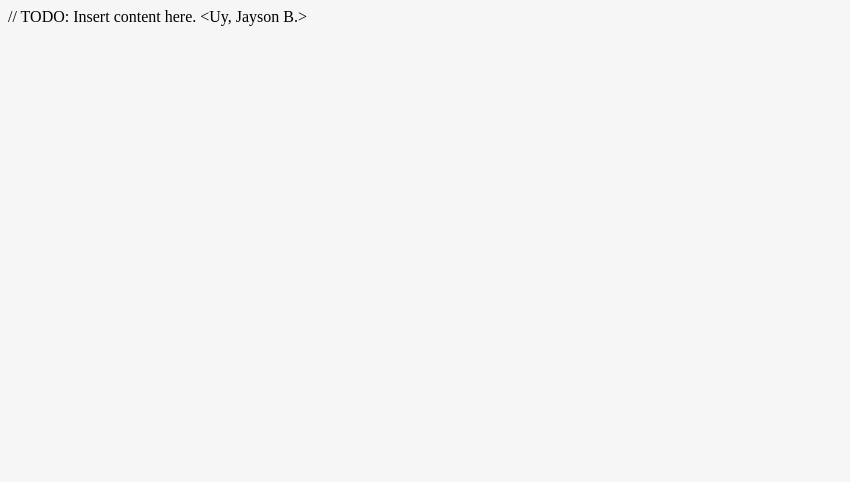
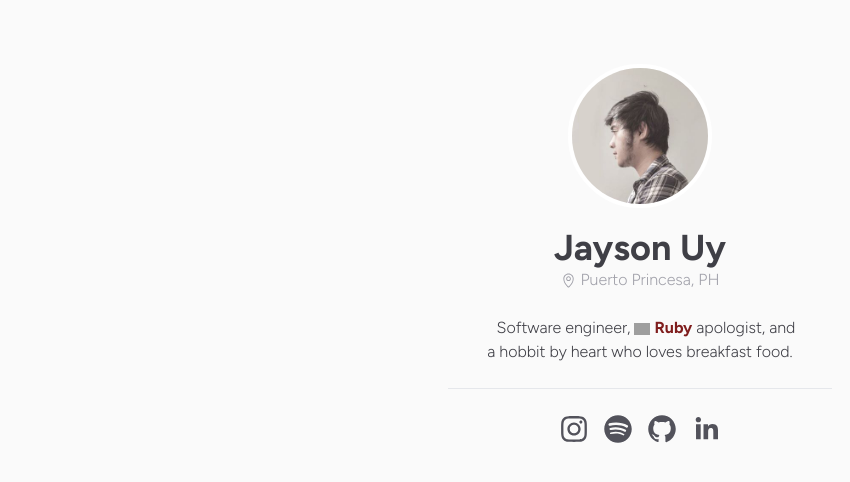
Before and after one commit to jsonb-uy/jsonb-uy.github.io, a plain HTML site: page index.html in a window 1280 px wide. Shown: the whole page, without its empty margins (0-850 px from the left). Drawn offline with Linux system fonts and the light colour scheme; grey boxes are pictures that could not be loaded.

Commit message:
Initial dist deployment

```diff
--- a/index.html
+++ b/index.html
@@ -1,17 +1,65 @@
 <!DOCTYPE html>
 <html>
   <head>
-    <title>// jayson.uy</title>
+    <title># Jayson Uy</title>
+    <meta charset="UTF-8">
+    <meta name="viewport" content="width=device-width, initial-scale=1.0">
+    <meta name="description" content="Jayson Becera Uy. Software engineer based in Palawan, PH.">
+    <link rel="shortcut icon" href="/dist/images/favicon.png" type="image/png">
+    <link rel="icon" href="/dist/images/favicon.png" type="image/png">
+    <link href="/dist/css/main.css" rel="stylesheet">
+    <link rel="preconnect" href="https://fonts.googleapis.com">
+    <link rel="preconnect" href="https://fonts.gstatic.com" crossorigin>
+    <link href="https://fonts.googleapis.com/css2?family=Figtree:wght@300;400;500;600;700&display=swap" rel="stylesheet">
   </head>
-  <style type="text/css">
-    body {
-      background-color: #f6f6f6;
-    }
-  </style>
 
-  <body>
-    <div id="container">
-      // TODO: Insert content here. &lt;Uy, Jayson B.&gt;
-    </div>
+  <!-- just trying out Tailwind :)) -->
+
+  <body class="bg-zinc-50">
+    <header class="grid grid-cols-1 px-5 pt-16 pb-7">
+      <figure class="rounded-full w-36 h-36 overflow-hidden place-self-center border-solid border-4 border-white mb-5 2xl:w-48 2xl:h-48 2xl:border-8">
+        <img src="/dist/images/avatar.jpeg" />
+      </figure>
+      <h1 class="place-self-center text-zinc-700 font-extrabold text-4xl tracking-tighter">Jayson Uy</h1>
+      <h3 class="place-self-center text-zinc-400 font-light text-s tracking-tighter antialiased 2xl:text-xl">
+        <svg viewBox="0 0 4.5 4.5" class="inline-block w-4 fill-zinc-400 2xl:w-5">
+          <use xlink:href="/dist/images/icons.svg#location-icon" width="32" height="32"></use>
+        </svg> Puerto Princesa, PH
+      </h3>
+      <div class="place-self-center mt-6 w-80 text-zinc-700 text-center font-light indent-3 2xl:text-xl 2xl:w-96">
+        Software engineer,
+        <a href="https://www.ruby-lang.org/en/" class="text-red-900 hover:text-red-700 hover:ease-in">
+          <img class="w-4 inline-block" src="https://upload.wikimedia.org/wikipedia/commons/7/73/Ruby_logo.svg"/> <b class="font-bold">Ruby</b>
+        </a> apologist, and a hobbit by heart who loves breakfast food.
+      </div>
+
+      <hr class="place-self-center my-6 w-96"/>
+
+      <div class="place-self-center grid grid-cols-4">
+        <a class="w-8 fill-zinc-600 hover:fill-zinc-900 mx-1.5 2xl:w-10" href="https://www.instagram.com/jsonb.uy/" target="_blank" aria-label="Instagram">
+          <svg viewBox="23 23 64 64">
+            <use xlink:href="/dist/images/icons.svg#instagram-icon" width="110" height="110"></use>
+          </svg>
+        </a>
+
+        <a class="w-8 fill-zinc-600 hover:fill-zinc-900 mx-1.5 2xl:w-10" href="https://open.spotify.com/user/1243326643?si=1279a20905ed4337" target="_blank" aria-label="Spotify">
+          <svg viewBox="23 23 64 64">
+            <use xlink:href="/dist/images/icons.svg#spotify-icon" width="110" height="110"></use>
+          </svg>
+        </a>
+
+        <a class="w-8 fill-zinc-600 hover:fill-zinc-900 mx-1.5 2xl:w-10" href="https://github.com" target="_blank" aria-label="Github">
+          <svg viewBox="23 23 64 64">
+            <use xlink:href="/dist/images/icons.svg#github-icon" width="110" height="110"></use>
+          </svg>
+        </a>
+
+        <a class="w-8 fill-zinc-600 hover:fill-zinc-900 mx-1.5 2xl:w-10" href="https://www.linkedin.com/in/jaysonuy" target="_blank" aria-label="LinkedIn">
+          <svg viewBox="23 23 64 64">
+            <use xlink:href="/dist/images/icons.svg#linkedin-icon" width="110" height="110"></use>
+          </svg>
+        </a>
+      </div>
+    </header>
   </body>
 </html>
```
Also changed, not shown: dist/css/main.css (added), dist/images/avatar.jpeg (added), dist/images/favicon.png (added), dist/images/icons.svg (added).
